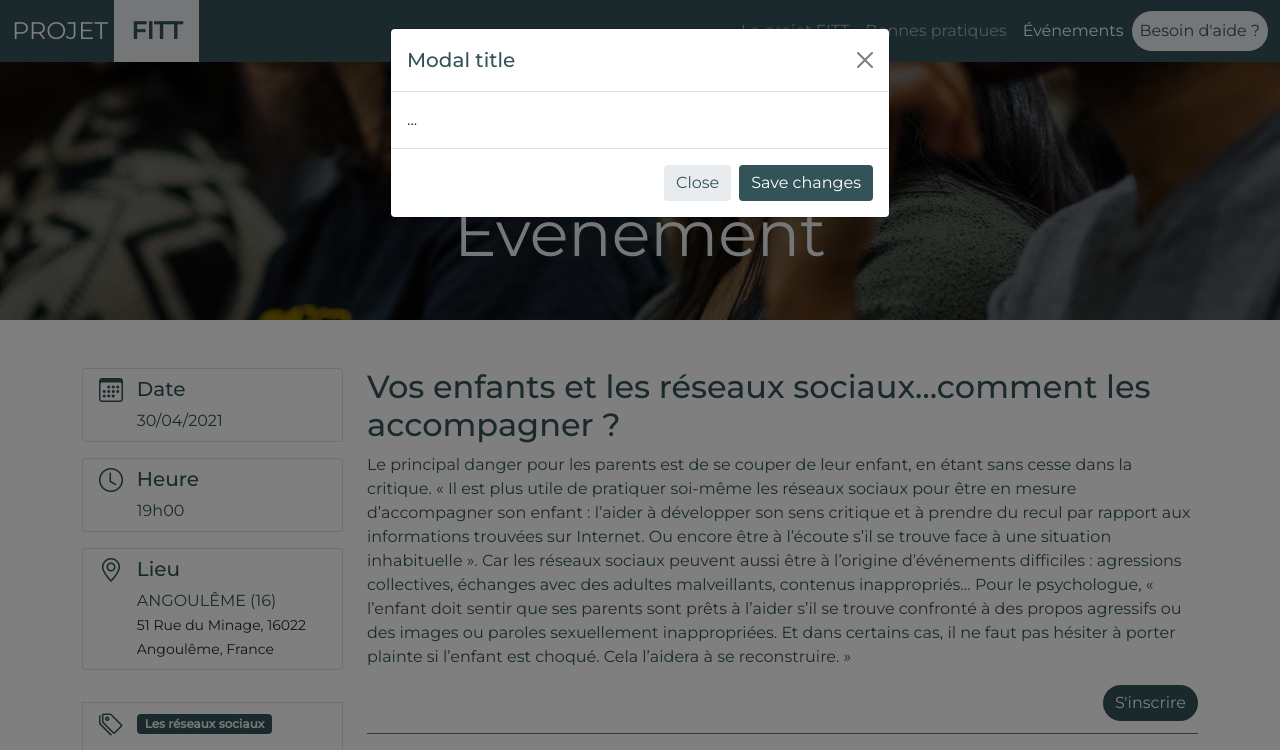
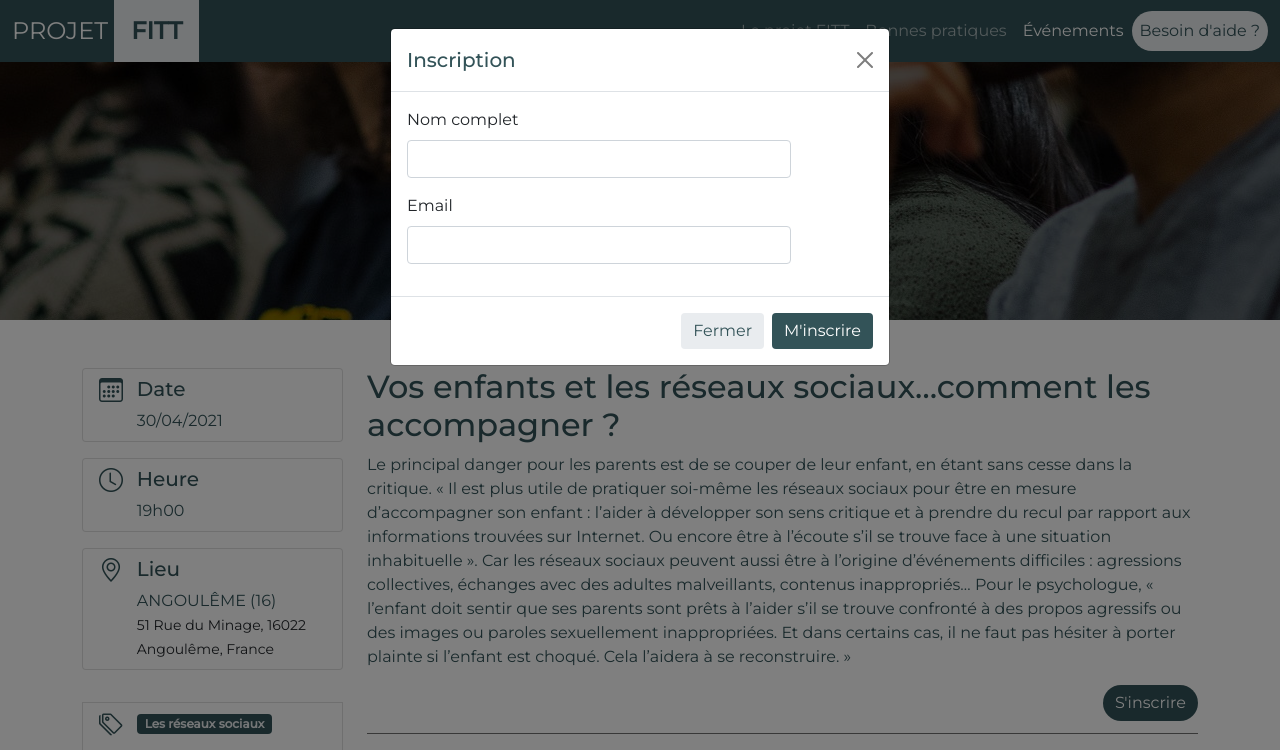
Before and after one commit to joshuaVayer/projetFITT, a plain HTML site: page pages/event.html in a window 1280 px wide. Both pictures are taken after a click on the button "S'inscrire". Shown: the top 750 px of the page. Drawn offline with nearby package versions, Linux system fonts and the light colour scheme; files that its build step writes are made by us from their sources.

Commit message:
PF.UP-J#36 - Correction Modal

```diff
--- a/pages/event.html
+++ b/pages/event.html
@@ -277,16 +277,29 @@
                 <div class="modal-dialog">
                     <div class="modal-content">
                         <div class="modal-header">
-                            <h5 class="modal-title" id="subscribeModalLabel">Modal title</h5>
+                            <h5 class="modal-title" id="subscribeModalLabel">Inscription</h5>
                             <button type="button" class="btn-close" data-bs-dismiss="modal" aria-label="Close"></button>
                         </div>
                         <div class="modal-body">
-                            ...
+                            <form>
+                                <div class="row mb-3">
+                                    <label for="inputName" class="form-label">Nom complet</label>
+                                    <div class="col-sm-10">
+                                        <input type="text" class="form-control" id="inputName">
+                                    </div>
+                                </div>
+                                <div class="row mb-3">
+                                    <label for="inputEmail" class="form-label">Email</label>
+                                    <div class="col-sm-10">
+                                        <input type="email" class="form-control" id="inputEmail">
+                                    </div>
+                                </div>
+
+                            </form>
                         </div>
                         <div class="modal-footer">
-                            <button type="button" class="btn btn-secondary" data-bs-dismiss="modal">Close</button>
-                            <button type="button" data-bs-dismiss="modal" class="btn btn-primary">Save
-                                changes</button>
+                            <button type="button" class="btn btn-secondary" data-bs-dismiss="modal">Fermer</button>
+                            <button type="button" data-bs-dismiss="modal" class="btn btn-primary">M'inscrire</button>
                         </div>
                     </div>
                 </div>
```
